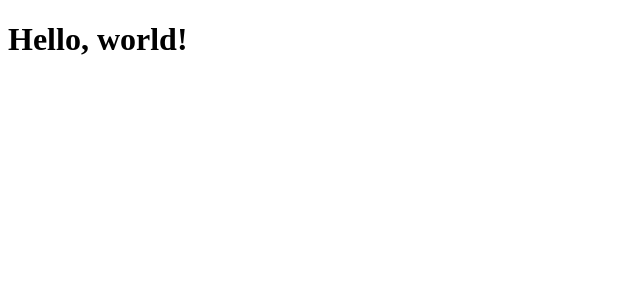
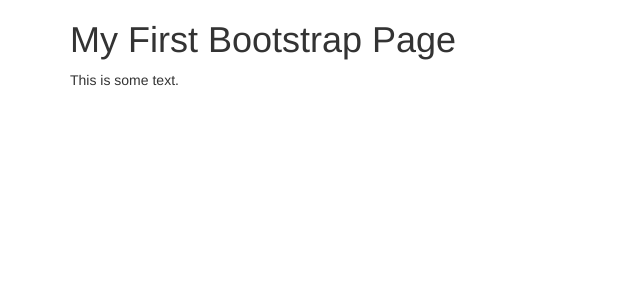
Before and after one commit to Vapidx4/Dawhacks2024, a Flask app: page / in a window 1280 px wide. Shown: the top 300 px of the page, without its empty margins (0-640 px from the left). Run offline with Flask 3, Linux system fonts and the light colour scheme; some libraries are stand-ins or nearby versions.

Commit message:
added bootstrap

```diff
--- a/src/templates/index.html
+++ b/src/templates/index.html
@@ -1,10 +1,19 @@
 <!DOCTYPE html>
 <html lang="en">
 <head>
-    <meta charset="UTF-8">
-    <title>Title</title>
+  <title>Bootstrap Example</title>
+  <meta charset="utf-8">
+  <meta name="viewport" content="width=device-width, initial-scale=1">
+  <link rel="stylesheet" href="https://maxcdn.bootstrapcdn.com/bootstrap/3.4.1/css/bootstrap.min.css">
+  <script src="https://ajax.googleapis.com/ajax/libs/jquery/3.7.1/jquery.min.js"></script>
+  <script src="https://maxcdn.bootstrapcdn.com/bootstrap/3.4.1/js/bootstrap.min.js"></script>
 </head>
 <body>
-    <h1>Hello, world!</h1>
+
+<div class="container">
+  <h1>My First Bootstrap Page</h1>
+  <p>This is some text.</p>
+</div>
+
 </body>
 </html>
```
